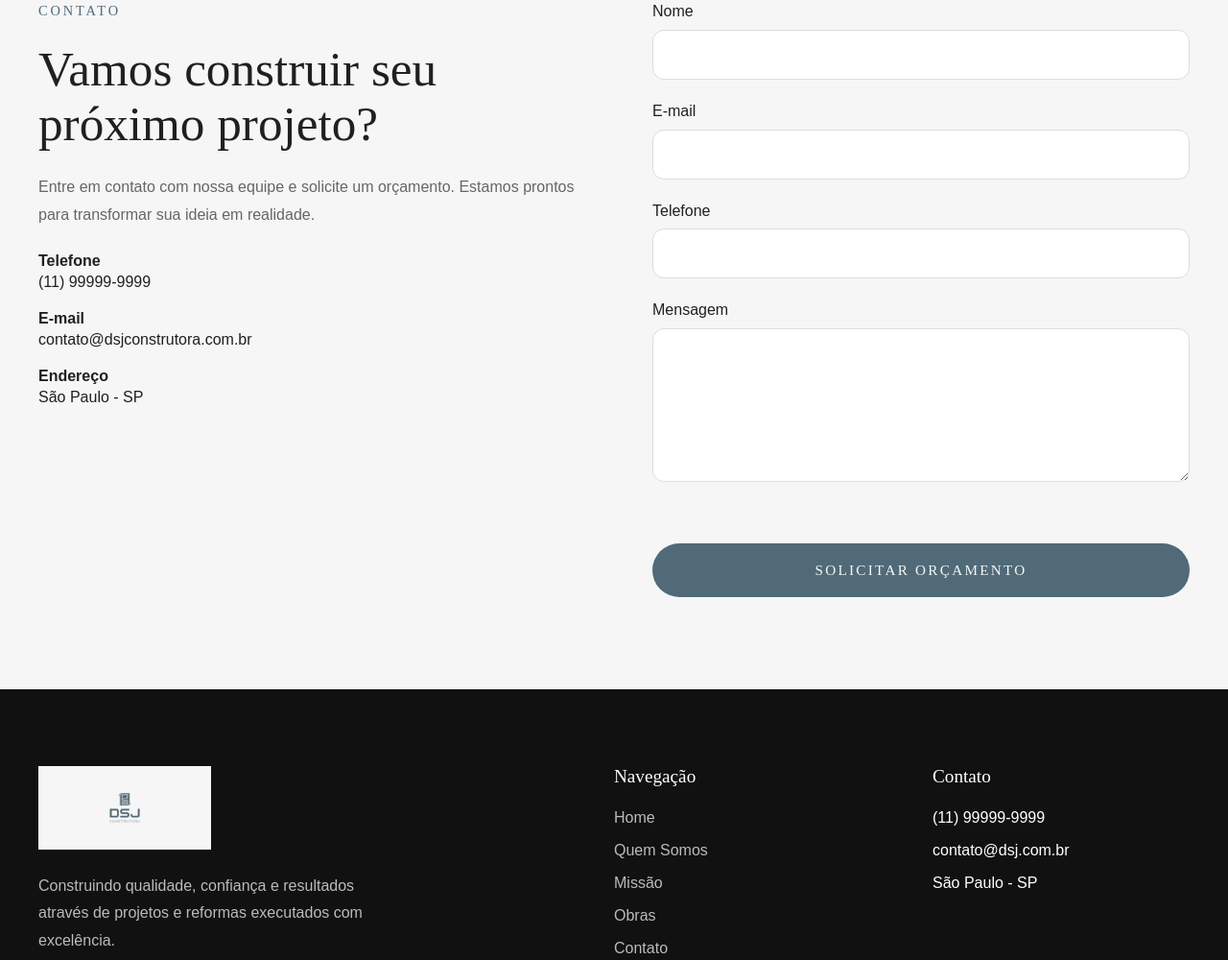
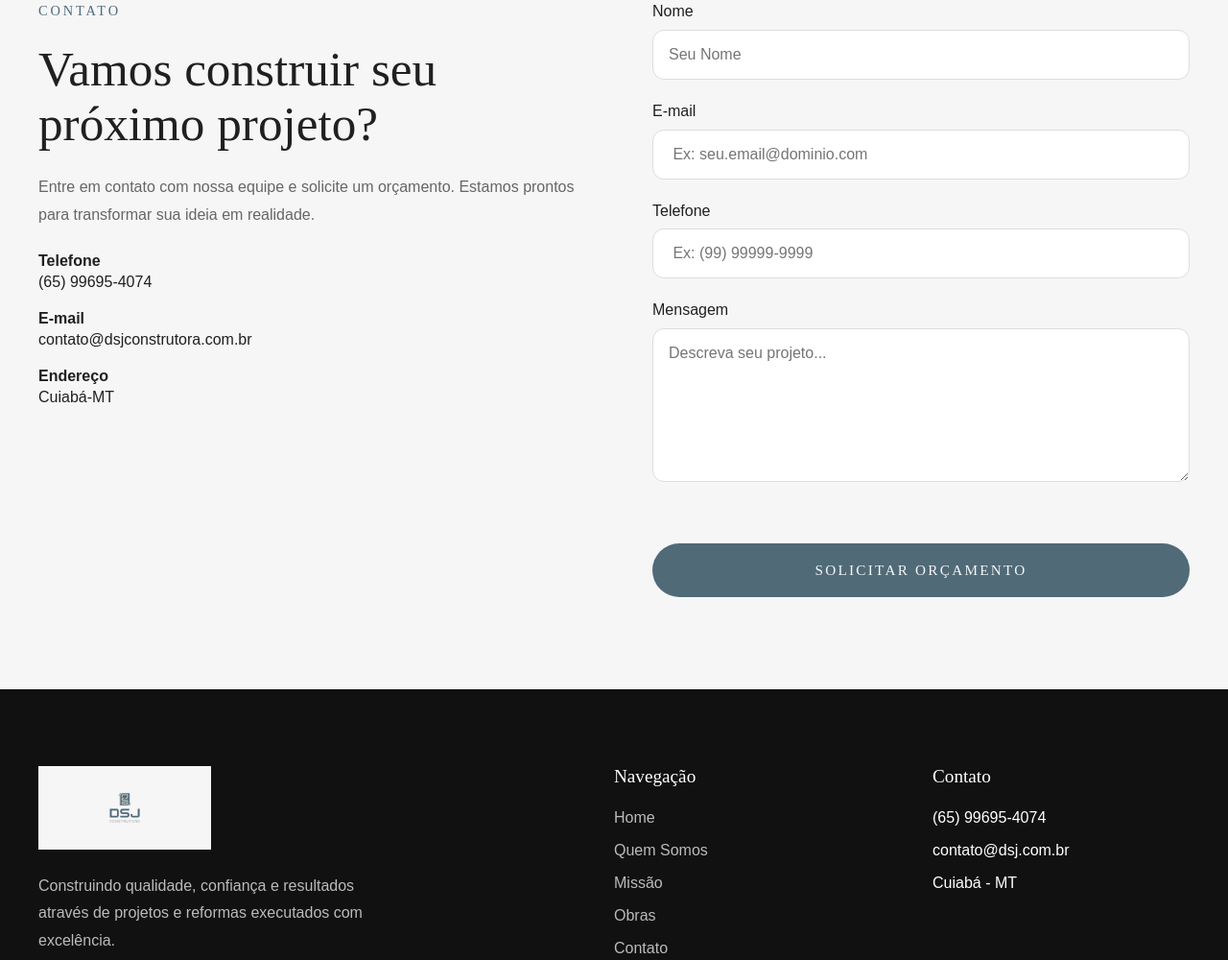
Before and after one commit to HildoCostaa/DSJ-CONSTRUTORA, a plain HTML site: page index.html in a window 1280 px wide. Shown: the part 4431-5431 px from the top of the page at 96% size. Drawn offline with Linux system fonts and the light colour scheme.

Commit message:
manutenção de footer e imput

```diff
--- a/index.html
+++ b/index.html
@@ -676,7 +676,7 @@
 
                             <strong>Telefone</strong>
 
-                            <span>(11) 99999-9999</span>
+                            <span>(65) 99695-4074</span>
 
                         </li>
 
@@ -692,7 +692,7 @@
 
                             <strong>Endereço</strong>
 
-                            <span>São Paulo - SP</span>
+                            <span>Cuiabá-MT</span>
 
                         </li>
 
@@ -717,13 +717,14 @@
                             id="name"
                             name="name"
                             type="text"
+                            placeholder="Seu Nome"
                             required>
 
                     </div>
 
                     <div class="form-group">
 
-                        <label for="email">
+                        <label for="email" >
 
                             E-mail
 
@@ -733,13 +734,14 @@
                             id="email"
                             name="email"
                             type="email"
+                            placeholder=" Ex: seu.email@dominio.com"
                             required>
 
                     </div>
 
                     <div class="form-group">
 
-                        <label for="phone">
+                        <label for="phone" >
 
                             Telefone
 
@@ -748,6 +750,7 @@
                         <input
                             id="phone"
                             name="phone"
+                            placeholder=" Ex: (99) 99999-9999"
                             type="tel">
 
                     </div>
@@ -760,11 +763,7 @@
 
                         </label>
 
-                        <textarea
-                            id="message"
-                            name="message"
-                            rows="6"
-                            required></textarea>
+                        <textarea id="message" name="message" placeholder="Descreva seu projeto..." required></textarea>
 
                     </div>
 
@@ -854,11 +853,11 @@
 
                 <ul>
 
-                    <li>(11) 99999-9999</li>
+                    <li>(65) 99695-4074</li>
 
                     <li>contato@dsj.com.br</li>
 
-                    <li>São Paulo - SP</li>
+                    <li>Cuiabá - MT</li>
 
                 </ul>
 
```
